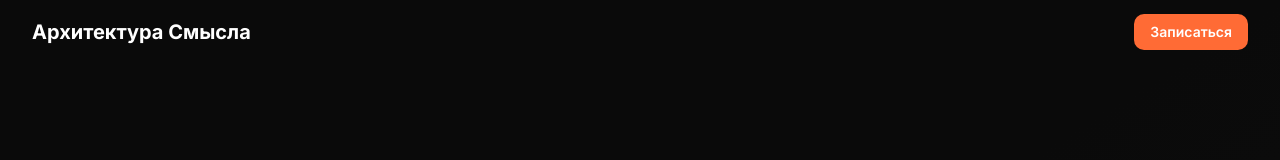
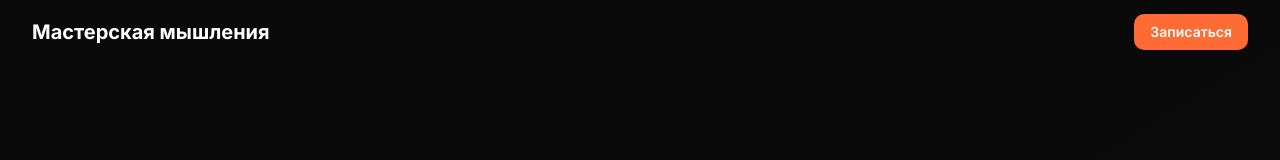
Before and after one commit to tagir751/Ticket, a React (Vite) app: page / in a window 1280 px wide. Shown: the top 160 px of the page. Built offline with nearby package versions, Linux system fonts and the light colour scheme.

Commit message:
Update Navigation.tsx

```diff
--- a/src/sections/Navigation.tsx
+++ b/src/sections/Navigation.tsx
@@ -33,7 +33,7 @@ export default function Navigation() {
                 isScrolled ? 'text-dark' : 'text-white'
               }`}
             >
-              Архитектура Смысла
+              Мастерская мышления
             </span>
           </div>
 
```
